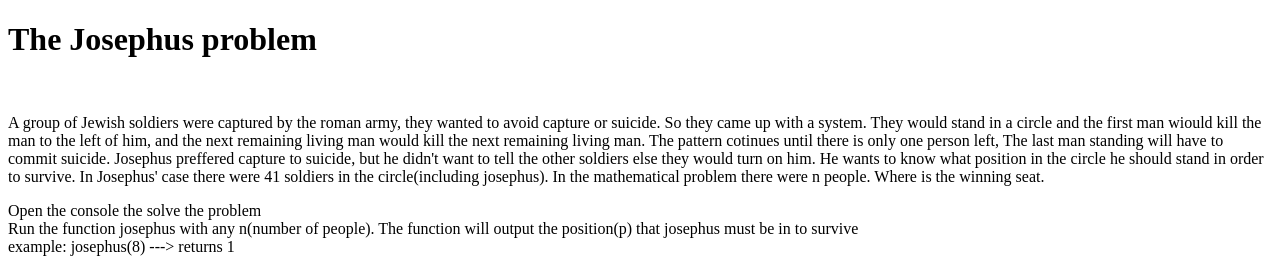
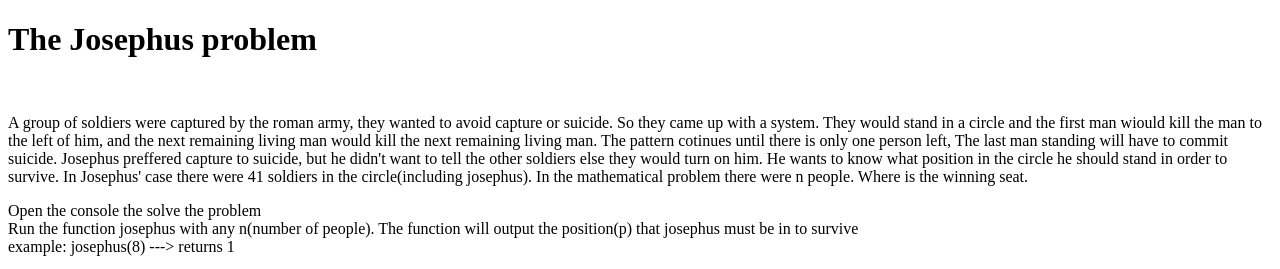
Before and after one commit to douglasmasho/josephus, a plain HTML site: page index.html in a window 1280 px wide. Shown: the top 269 px of the page. Drawn offline with Linux system fonts and the light colour scheme.

Commit message:
Update index.html

```diff
--- a/index.html
+++ b/index.html
@@ -9,7 +9,7 @@
     <h1>The Josephus problem</h1><br>
 
     <p>
-        A group of Jewish soldiers were captured by the roman army, they wanted to avoid capture or suicide. So they came up with a system. They would stand in a circle
+        A group of soldiers were captured by the roman army, they wanted to avoid capture or suicide. So they came up with a system. They would stand in a circle
         and the first man wiould kill the man to the left of him, and the next remaining living man would kill the next remaining living man. The pattern cotinues until there is only one person left,
         The last man standing will have to commit suicide. Josephus preffered capture to suicide, but he didn't want to tell the other soldiers else they would turn on him. He wants to know what position in the circle he should
         stand in order to survive. In Josephus' case there were 41 soldiers in the circle(including josephus). In the mathematical problem there were n people. Where is the winning seat.
```
